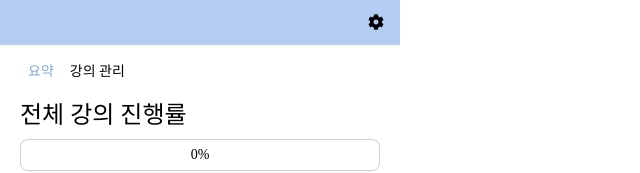
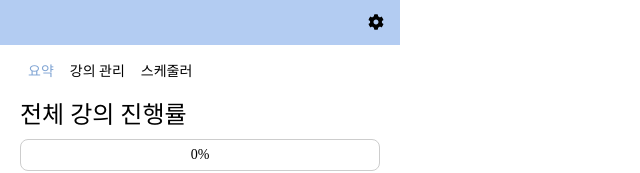
Before and after one commit to C17AN/udemy-booster-extension, a Vue app: page / in a window 1280 px wide. Both pictures are taken after a click on the button "아이디 확인". Shown: the top 173 px of the page, without its empty margins (0-640 px from the left). Built offline with nearby package versions, Linux system fonts and the light colour scheme.

Commit message:
스케줄러 컴포넌트 추가

```diff
--- a/src/components/Main.vue
+++ b/src/components/Main.vue
@@ -4,6 +4,9 @@
       <li @click="toMyPage" :class="{ selectedMenu: currentPage === 'myPage' }">요약</li>
       <li @click="toLectureManage" :class="{ selectedMenu: currentPage === 'lectureManage' }">
         강의 관리
+      </li>
+      <li @click="toLectureManage" :class="{ selectedMenu: currentPage === 'lectureManage' }">
+        스케줄러
       </li>
     </ul>
     <div v-if="currentPage === 'myPage'">
```
Also changed, not shown: src/components/Scheduler.vue (added, +7 -0 lines).
